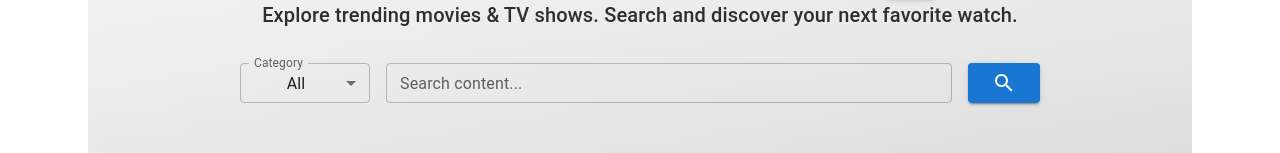
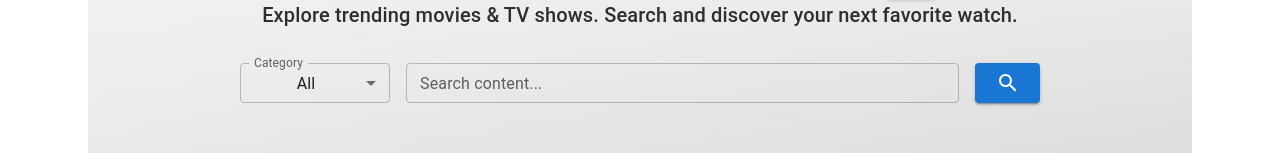
Before and after one commit to drew0716/movieFinder, a React (Vite) app: page / in a window 1280 px wide. Shown: the part 297-450 px from the top of the page. Built offline with nearby package versions, Linux system fonts and the light colour scheme; no server answers.

Commit message:
updated home page

```diff
--- a/src/components/MovieFinder.jsx
+++ b/src/components/MovieFinder.jsx
@@ -54,7 +54,7 @@ const MovieFinder = () => {
           <Typography variant="h6" className="hero-subtitle">
             Explore trending movies & TV shows. Search and discover your next favorite watch.
           </Typography>
-          <Box sx={{ width: "100%", maxWidth: "800px", mt: 4 }}>
+          <Box sx={{ width: "100%", maxWidth: "800px", mt: 4, display: "flex", justifyContent: "center" }}>
             <SearchBar
               searchTerm={searchTerm}
               setSearchTerm={setSearchTerm}
--- a/src/components/SearchBar.jsx
+++ b/src/components/SearchBar.jsx
@@ -68,8 +68,19 @@ const SearchBar = ({ searchTerm, setSearchTerm, searchCategory, setSearchCategor
   };
 
   return (
-    <Box component="form" onSubmit={handleSubmit} sx={{ display: "flex", gap: 2, width: "100%", maxWidth: 900 }}>
-      <FormControl variant="outlined" size="small" sx={{ minWidth: 130 }}>
+    <Box
+      component="form"
+      onSubmit={handleSubmit}
+      sx={{
+        display: "flex",
+        flexDirection: { xs: "column", sm: "row" },
+        gap: 2,
+        width: "100%",
+        maxWidth: 900,
+        alignItems: "center",
+      }}
+    >
+      <FormControl variant="outlined" size="small" sx={{ minWidth: { xs: "100%", sm: "150px" } }}>
         <InputLabel>Category</InputLabel>
         <Select
           value={searchCategory}
@@ -100,7 +111,7 @@ const SearchBar = ({ searchTerm, setSearchTerm, searchCategory, setSearchCategor
         onInputChange={(event, newValue) => setSearchTerm(newValue)}
         onChange={handleAutocompleteSelect}
         inputValue={searchTerm}
-        sx={{ flexGrow: 1 }}
+        sx={{ width: "100%" }}
         renderInput={(params) => (
           <TextField
             {...params}
@@ -114,7 +125,7 @@ const SearchBar = ({ searchTerm, setSearchTerm, searchCategory, setSearchCategor
       <Button
         type="submit"
         variant="contained"
-        sx={{ height: 40, px: 3 }}
+        sx={{ height: 40, px: 3, width: { xs: "100%", sm: "auto" } }}
       >
         <SearchIcon />
       </Button>
```
